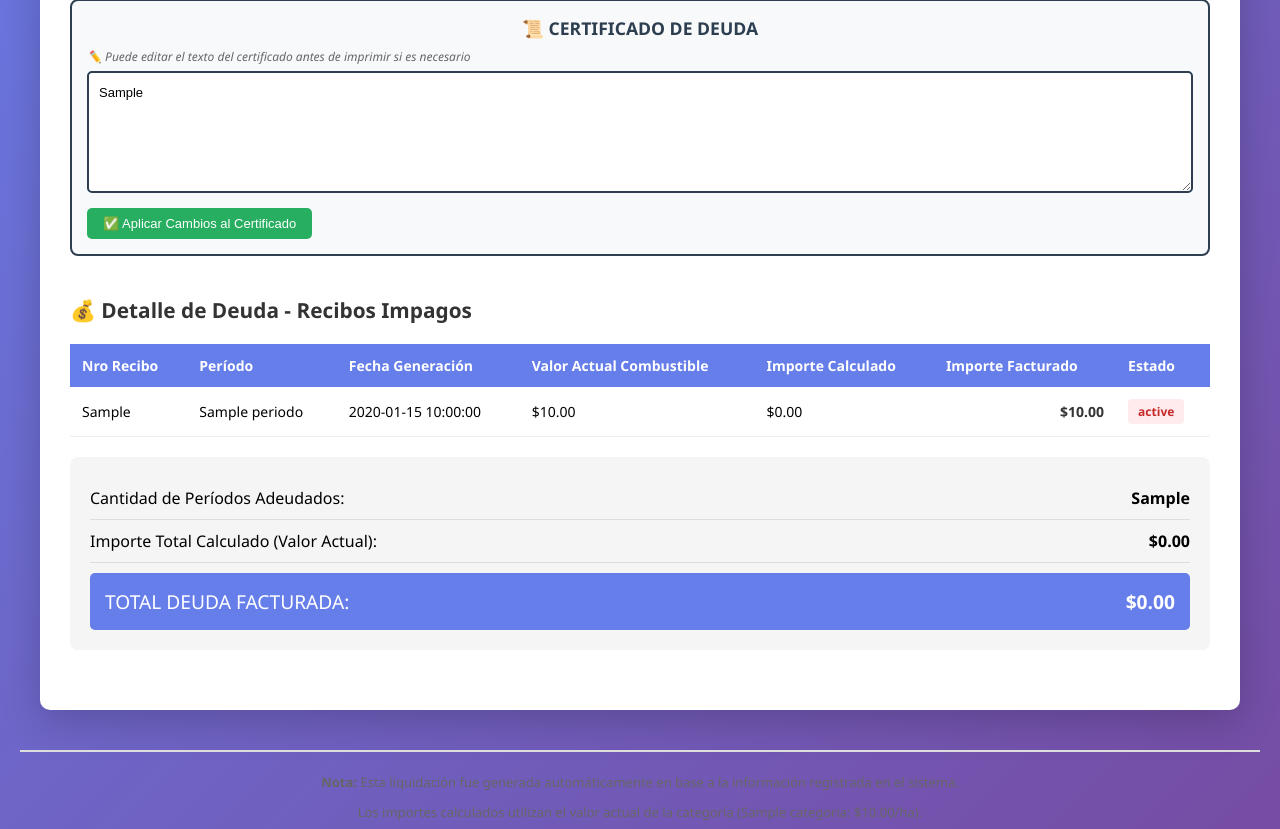
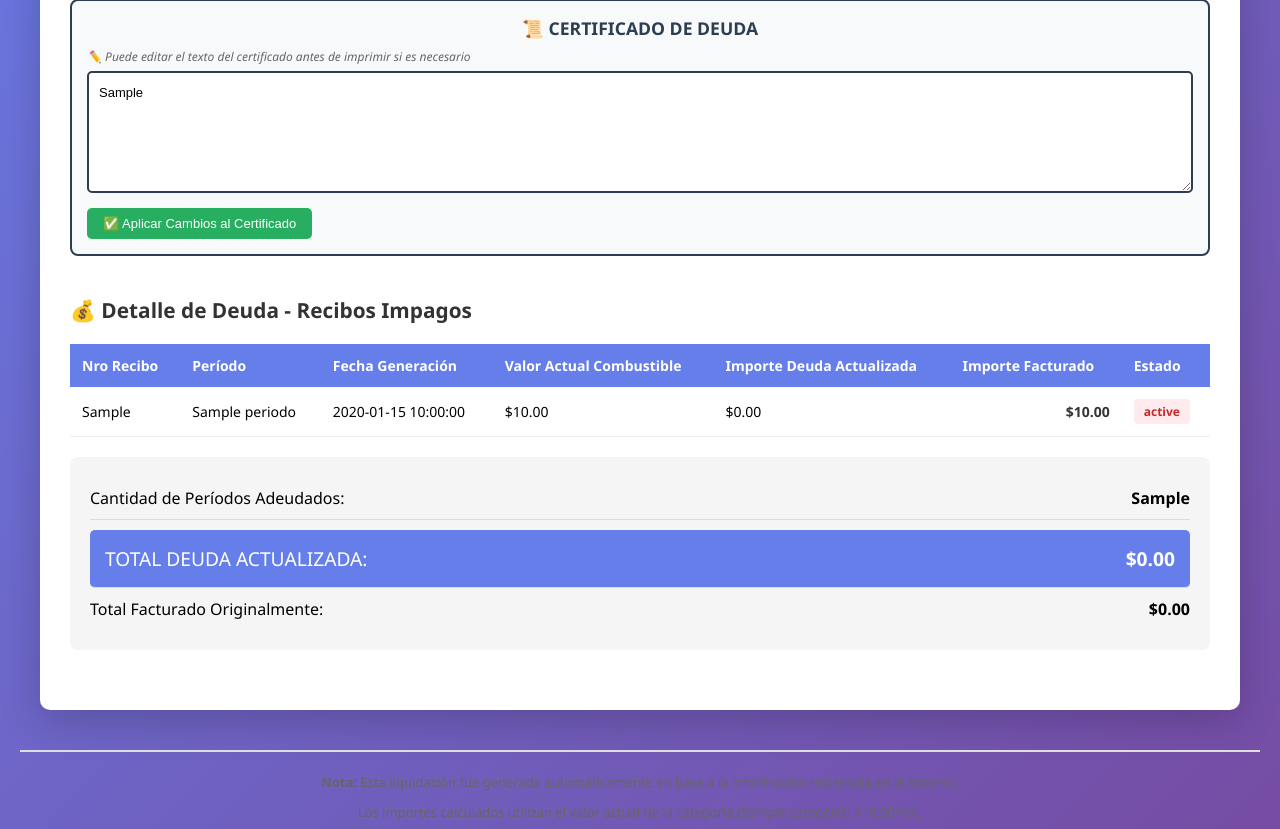
Before and after one commit to wsf/wsf_juncal_servicios, a Flask app: template templates/liquidacion.html in a window 1280 px wide. Shown: the part 487-1316 px from the top of the page. Run offline with Flask 3, Linux system fonts and the light colour scheme; the template is opened without the code that fills it: most values are stand-ins (such as "Sample title", 1, 10 or a date in 2020).

Commit message:
Cambio en cálculo total: ahora usa Importe Deuda Actualizada (no facturado). Renombrada columna

```diff
--- a/templates/liquidacion.html
+++ b/templates/liquidacion.html
@@ -101,7 +101,7 @@
                         <th>Período</th>
                         <th>Fecha Generación</th>
                         <th>Valor Actual Combustible</th>
-                        <th>Importe Calculado</th>
+                        <th>Importe Deuda Actualizada</th>
                         <th>Importe Facturado</th>
                         <th class="col-estado">Estado</th>
                     </tr>
@@ -126,12 +126,12 @@
                     <span>Cantidad de Períodos Adeudados:</span>
                     <strong>{{ cantidad_impagos }}</strong>
                 </div>
-                <div class="total-row">
-                    <span>Importe Total Calculado (Valor Actual):</span>
+                <div class="total-row destacado-grande">
+                    <span>TOTAL DEUDA ACTUALIZADA:</span>
                     <strong>${{ "%.2f"|format(importe_calculado * cantidad_impagos) }}</strong>
                 </div>
-                <div class="total-row destacado-grande">
-                    <span>TOTAL DEUDA FACTURADA:</span>
+                <div class="total-row">
+                    <span>Total Facturado Originalmente:</span>
                     <strong>${{ "%.2f"|format(total_deuda) }}</strong>
                 </div>
             </div>
```
